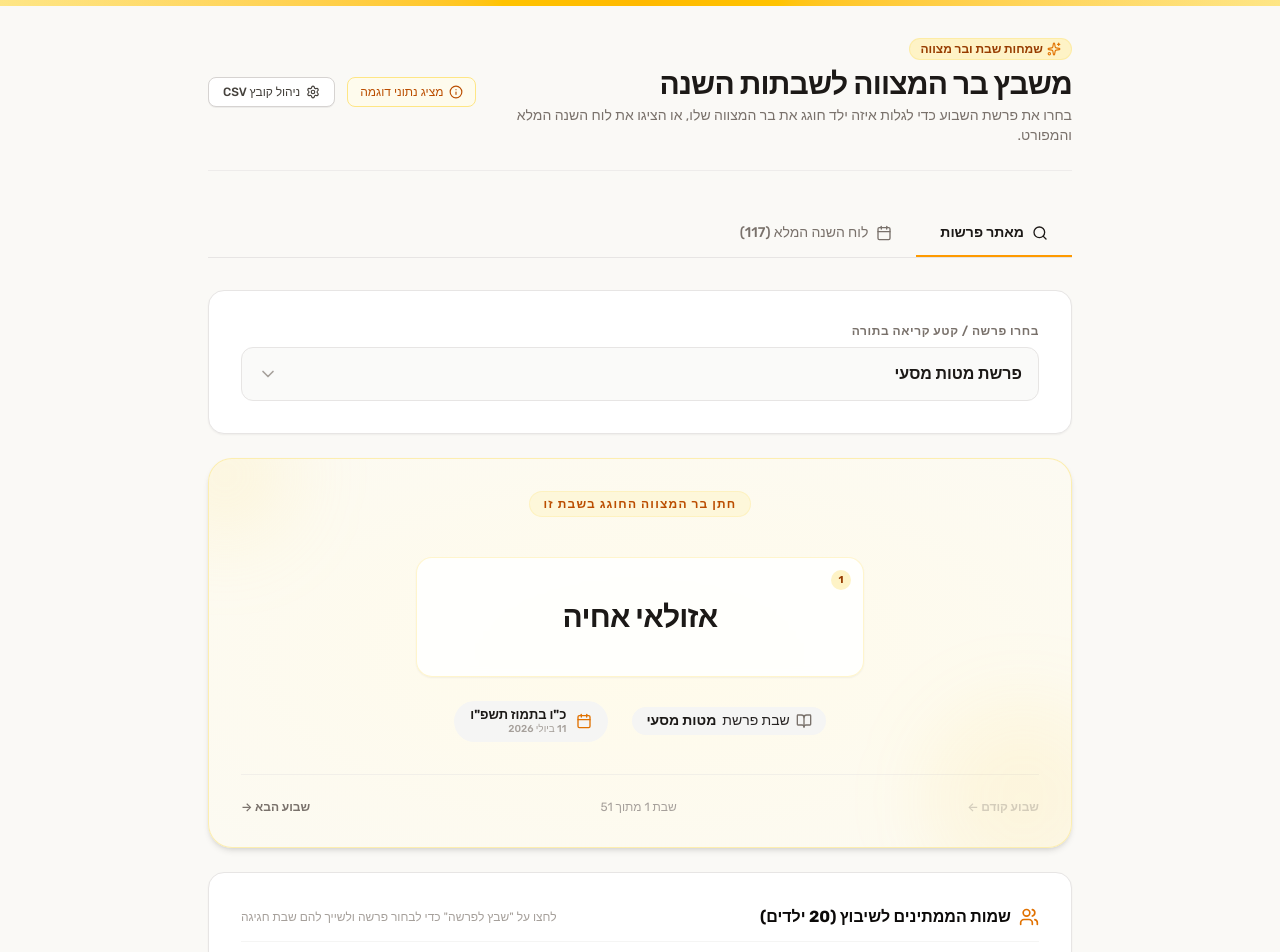
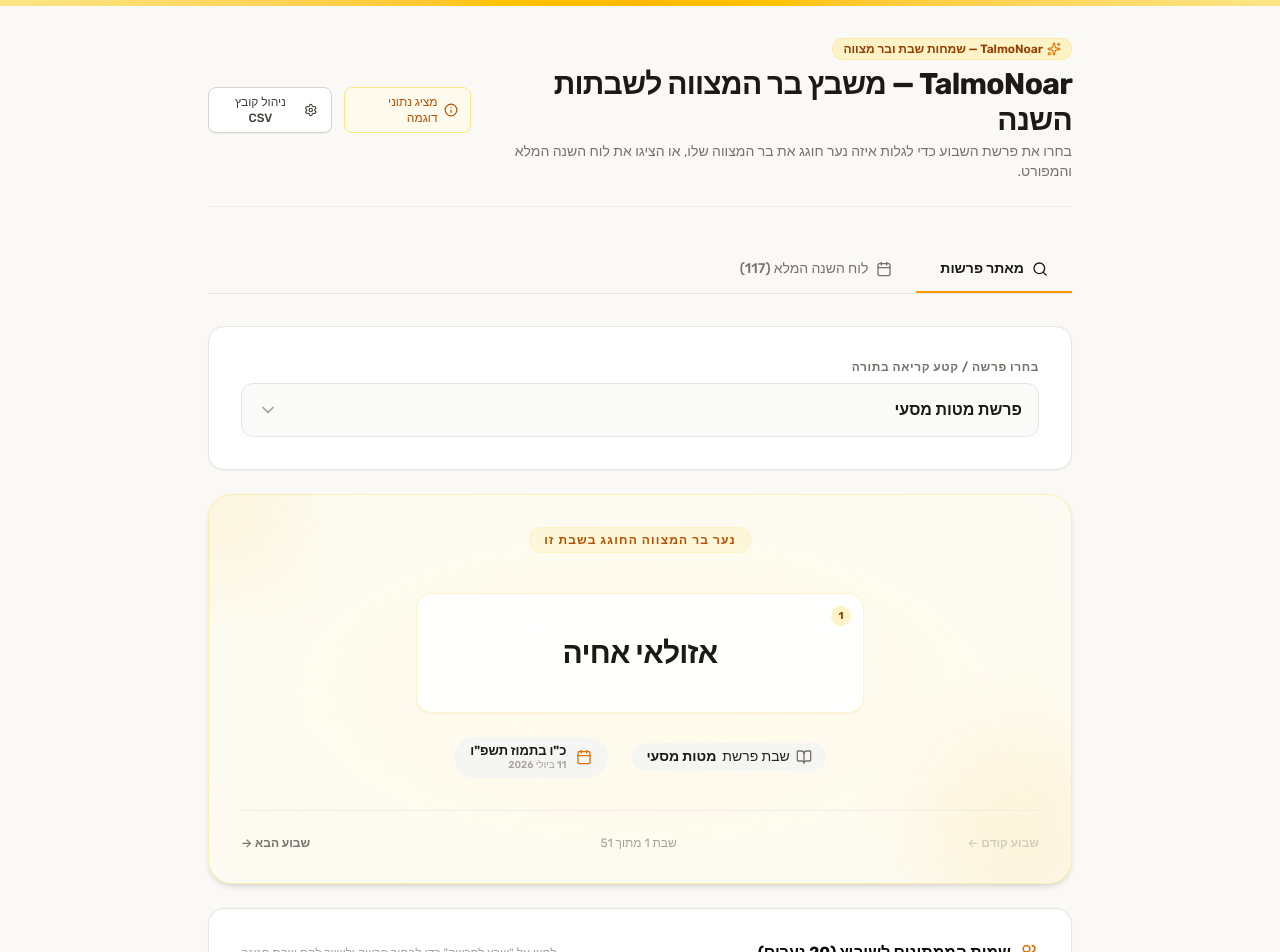
Before and after one commit to skilead770/talmonoariel, a React (Vite) app: page / in a window 1280 px wide. Shown: the top 952 px of the page. Built offline with nearby package versions, Linux system fonts and the light colour scheme.

Commit message:
chore: rebrand to TalmoNoar and update terminology
Renamed the application to TalmoNoar and updated internal references and UI labels from "child" (ילד) to "teenager/young man" (נער) to better reflect the target audience.

```diff
--- a/metadata.json
+++ b/metadata.json
@@ -1,6 +1,6 @@
 {
-  "name": "Bar Mitzvah Parsha Matcher",
-  "description": "Find which child is celebrating their Bar Mitzvah for any given Parshat Hashavua.",
+  "name": "TalmoNoar",
+  "description": "TalmoNoar - Bar Mitzvah Parsha Matcher and scheduler for teenagers.",
   "requestFramePermissions": [],
   "majorCapabilities": ["MAJOR_CAPABILITY_SERVER_SIDE_GEMINI_API"]
 }
--- a/src/App.tsx
+++ b/src/App.tsx
@@ -283,7 +283,7 @@
 
   const saveImportedData = () => {
     if (!currentMapping.parshaKey || !currentMapping.kidKey) {
-      setErrorMsg('חובה לשייך לפחות את עמודת פרשת השבוע ועמודת שם הילד.');
+      setErrorMsg('חובה לשייך לפחות את עמודת פרשת השבוע ועמודת שם הנער.');
       return;
     }
 
@@ -349,14 +349,14 @@
             <div className="flex items-center gap-2 mb-1.5 animate-fade-in">
               <span className="bg-amber-100 text-amber-800 text-xs font-semibold px-2.5 py-0.5 rounded-full flex items-center gap-1 border border-amber-200/50">
                 <Sparkles className="w-3.5 h-3.5 text-amber-600 animate-pulse" />
-                שמחות שבת ובר מצווה
+                TalmoNoar — שמחות שבת ובר מצווה
               </span>
             </div>
             <h1 className="text-3xl font-bold tracking-tight text-stone-900" id="app-title">
-              משבץ בר המצווה לשבתות השנה
+              TalmoNoar — משבץ בר המצווה לשבתות השנה
             </h1>
             <p className="text-sm text-stone-500 mt-1 max-w-xl">
-              בחרו את פרשת השבוע כדי לגלות איזה ילד חוגג את בר המצווה שלו, או הציגו את לוח השנה המלא והמפורט.
+              בחרו את פרשת השבוע כדי לגלות איזה נער חוגג את בר המצווה שלו, או הציגו את לוח השנה המלא והמפורט.
             </p>
           </div>
 
@@ -464,7 +464,7 @@
                           <Search className="w-4 h-4 text-stone-400 shrink-0 mr-1" />
                           <input
                             type="text"
-                            placeholder="הקלידו לחיפוש פרשה או שם הילד..."
+                            placeholder="הקלידו לחיפוש פרשה או שם הנער..."
                             value={dropdownSearch}
                             onChange={(e) => setDropdownSearch(e.target.value)}
                             className="w-full bg-transparent text-sm text-stone-800 py-1.5 px-1 border-none focus:outline-hidden text-right"
@@ -551,7 +551,7 @@
                   <div className="absolute -bottom-12 -right-12 w-48 h-48 bg-amber-300/10 rounded-full blur-2xl pointer-events-none" />
 
                   <span className="text-amber-700 text-xs font-bold uppercase tracking-widest bg-amber-100/50 border border-amber-200/30 px-3.5 py-1 rounded-full inline-block mb-4">
-                    {currentCelebrants.length > 1 ? 'חתני בר המצווה החוגגים בשבת זו' : 'חתן בר המצווה החוגג בשבת זו'}
+                    {currentCelebrants.length > 1 ? 'נערי בר המצווה החוגגים בשבת זו' : 'נער בר המצווה החוגג בשבת זו'}
                   </span>
 
                   {/* Gigantic kid name(s) - all in the exact same view and size */}
@@ -674,7 +674,7 @@
                   <div className="flex items-center gap-2 mb-4 border-b border-stone-100 pb-3">
                     <Users className="w-5 h-5 text-amber-600" />
                     <h3 className="font-bold text-stone-950 text-base">
-                      שמות הממתינים לשיבוץ ({unassignedKids.length} ילדים)
+                      שמות הממתינים לשיבוץ ({unassignedKids.length} נערים)
                     </h3>
                     <span className="text-xs text-stone-400 font-normal mr-auto">
                       לחצו על "שבץ לפרשה" כדי לבחור פרשה ולשייך להם שבת חגיגה
@@ -802,7 +802,7 @@
                   <Search className="absolute right-3 top-1/2 -translate-y-1/2 text-stone-400 w-4 h-4" />
                   <input
                     type="text"
-                    placeholder="חיפוש לפי ילד, פרשה, תאריך או הערות..."
+                    placeholder="חיפוש לפי נער, פרשה, תאריך או הערות..."
                     value={scheduleSearch}
                     onChange={(e) => setScheduleSearch(e.target.value)}
                     className="w-full bg-stone-50 hover:bg-stone-100 border border-stone-200 rounded-lg pr-9 pl-4 py-2 text-sm text-stone-800 placeholder-stone-400 focus:outline-hidden focus:ring-2 focus:ring-amber-400"
@@ -836,7 +836,7 @@
                       <tr className="bg-stone-50/75 border-b border-stone-200 text-stone-500 font-semibold text-xs uppercase tracking-wider">
                         <th className="py-3 px-4 w-12 text-center">מס'</th>
                         <th className="py-3 px-4 text-right">פרשת השבוע</th>
-                        <th className="py-3 px-4 text-right">חתן בר המצווה</th>
+                        <th className="py-3 px-4 text-right">הנער (חתן בר המצווה)</th>
                         <th className="py-3 px-4 text-right">תאריך השבת</th>
                         <th className="py-3 px-4 text-right hidden md:table-cell">הערות לשבת</th>
                         <th className="py-3 px-4 text-left">פעולה</th>
@@ -865,7 +865,7 @@
                               </td>
                               <td className="py-3.5 px-4 font-medium text-stone-900">
                                 {record.kidName || (
-                                  <span className="text-stone-400 italic font-normal">לא נקבע חתן</span>
+                                  <span className="text-stone-400 italic font-normal">לא נקבע נער</span>
                                 )}
                               </td>
                               <td className="py-3.5 px-4 text-right">
@@ -1013,14 +1013,14 @@
                       <textarea
                         value={pasteContent}
                         onChange={(e) => setPasteContent(e.target.value)}
-                        placeholder={`פרשה,שם הילד,תאריך,הערות
+                        placeholder={`פרשה,שם הנער,תאריך,הערות
 בראשית,נועם גולדשטיין,24 באוקטובר 2026,קרובי משפחה מחו"ל מגיעים
 נח,בנימין לוי,31 באוקטובר 2026,`}
                         rows={10}
                         className="w-full bg-stone-50 hover:bg-stone-100 border border-stone-200 rounded-xl p-3 text-xs font-mono text-stone-700 placeholder-stone-400 focus:outline-hidden focus:ring-2 focus:ring-amber-400 text-right"
                       />
                       <p className="text-[11px] text-stone-400">
-                        ודאו כי השורה הראשונה מכילה את שמות העמודות (כמו "פרשה" ו-"שם הילד").
+                        ודאו כי השורה הראשונה מכילה את שמות העמודות (כמו "פרשה" ו-"שם הנער").
                       </p>
                     </div>
 
@@ -1068,7 +1068,7 @@
                       {/* Kid Column Selector */}
                       <div className="space-y-1">
                         <label className="block text-xs font-bold text-stone-600 uppercase tracking-wider">
-                          עמודת שם חתן בר המצווה <span className="text-red-500">*</span>
+                          עמודת שם הנער (חתן בר המצווה) <span className="text-red-500">*</span>
                         </label>
                         <select
                           value={currentMapping.kidKey}
--- a/src/data/sampleData.ts
+++ b/src/data/sampleData.ts
@@ -1,6 +1,6 @@
 import { BarMitzvahRecord } from '../types';
 
-export const SAMPLE_CSV_CONTENT = `פרשה,שם הילד,תאריך,הערות
+export const SAMPLE_CSV_CONTENT = `פרשה,שם הנער,תאריך,הערות
 מטות מסעי,אזולאי אחיה,11 ביולי 2026,
 דברים,גובי אלקנה,18 ביולי 2026,
 ואתחנן,שטרן ישי,25 ביולי 2026,
--- a/src/utils/csvParser.ts
+++ b/src/utils/csvParser.ts
@@ -69,7 +69,7 @@
   // Parsha indicators
   const parshaTerms = ['parsha', 'parshat', 'shabbat', 'torah', 'portion', 'sidra', 'week', 'parshat hashavua', 'פרשה', 'פרשת השבוע', 'שבת', 'תורה', 'סדרה', 'בר מצווה', 'בר-מצווה', 'בר מצוה'];
   // Kid indicators
-  const kidTerms = ['kid', 'child', 'name', 'boy', 'student', 'celebrant', 'candidate', 'youth', 'person', 'ילד', 'שם', 'שם הילד', 'חתן', 'חוגג'];
+  const kidTerms = ['kid', 'child', 'name', 'boy', 'student', 'celebrant', 'candidate', 'youth', 'person', 'ילד', 'נער', 'שם', 'שם הילד', 'שם הנער', 'חתן', 'חוגג'];
   // Date indicators
   const dateTerms = ['date', 'time', 'shabbat date', 'gregorian', 'hebrew date', 'תאריך', 'יום', 'שבת תאריך', 'תאריך שבת'];
   // Notes indicators
```
